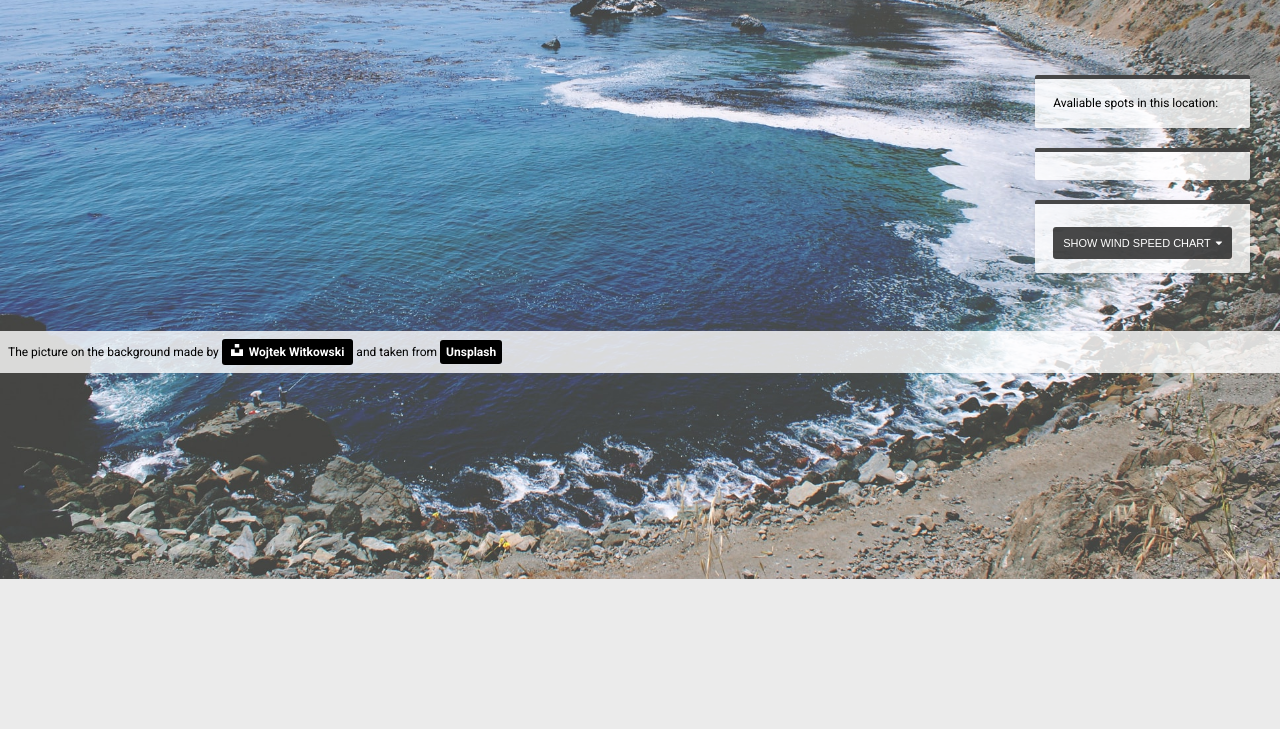
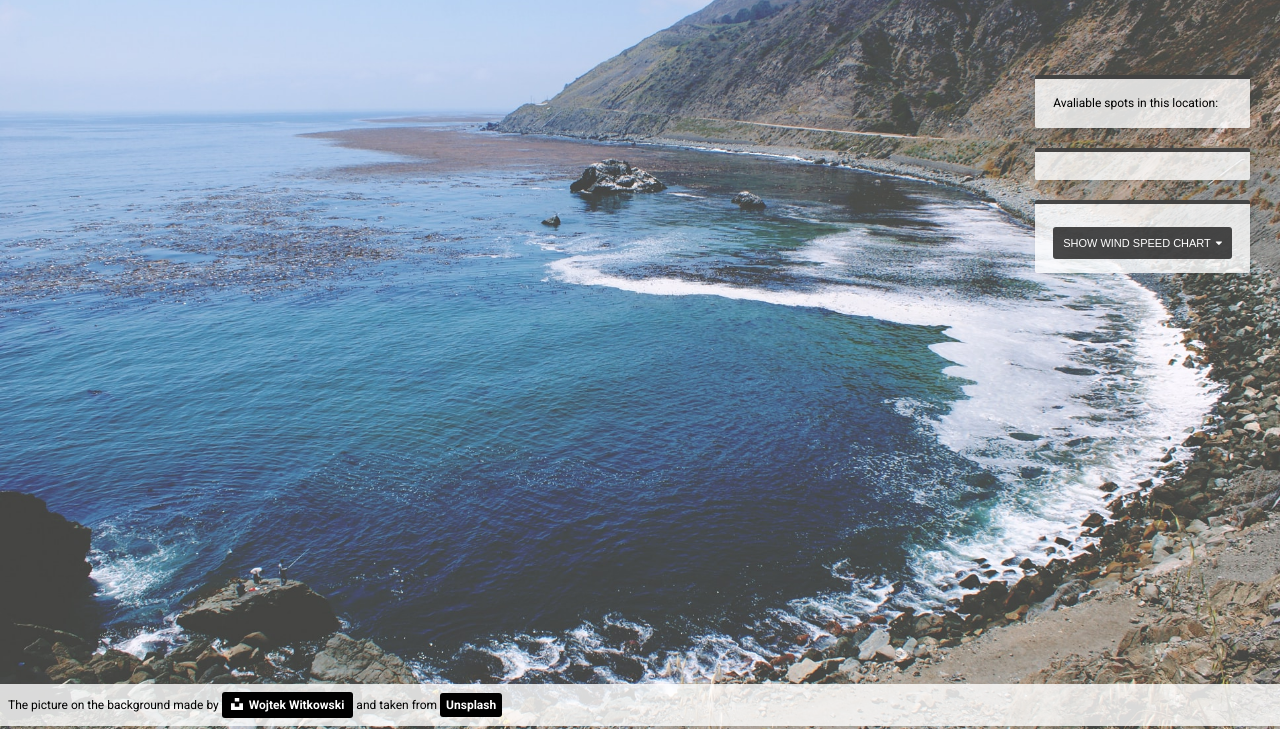
Before and after one commit to xenleme/monterey-surf-report, a website built with webpack: page public/index.html in a window 1280 px wide. Shown: the part 71-800 px from the top of the page. Built offline with nearby package versions, Linux system fonts and the light colour scheme; no server answers.

Commit message:
Added the ability to footer stick to the bottom

```diff
--- a/src/sass/_base.scss
+++ b/src/sass/_base.scss
@@ -27,6 +27,7 @@ body {
 
 // COMMON STYLES
 .container {
+  min-height: calc(100vh - 45px); // It makes footer stick to the bottom
   max-width: 122rem;
   margin: 0 auto;
   padding: 2rem 0;
```
Also changed, not shown: public/index.html (+0 -6 lines).
